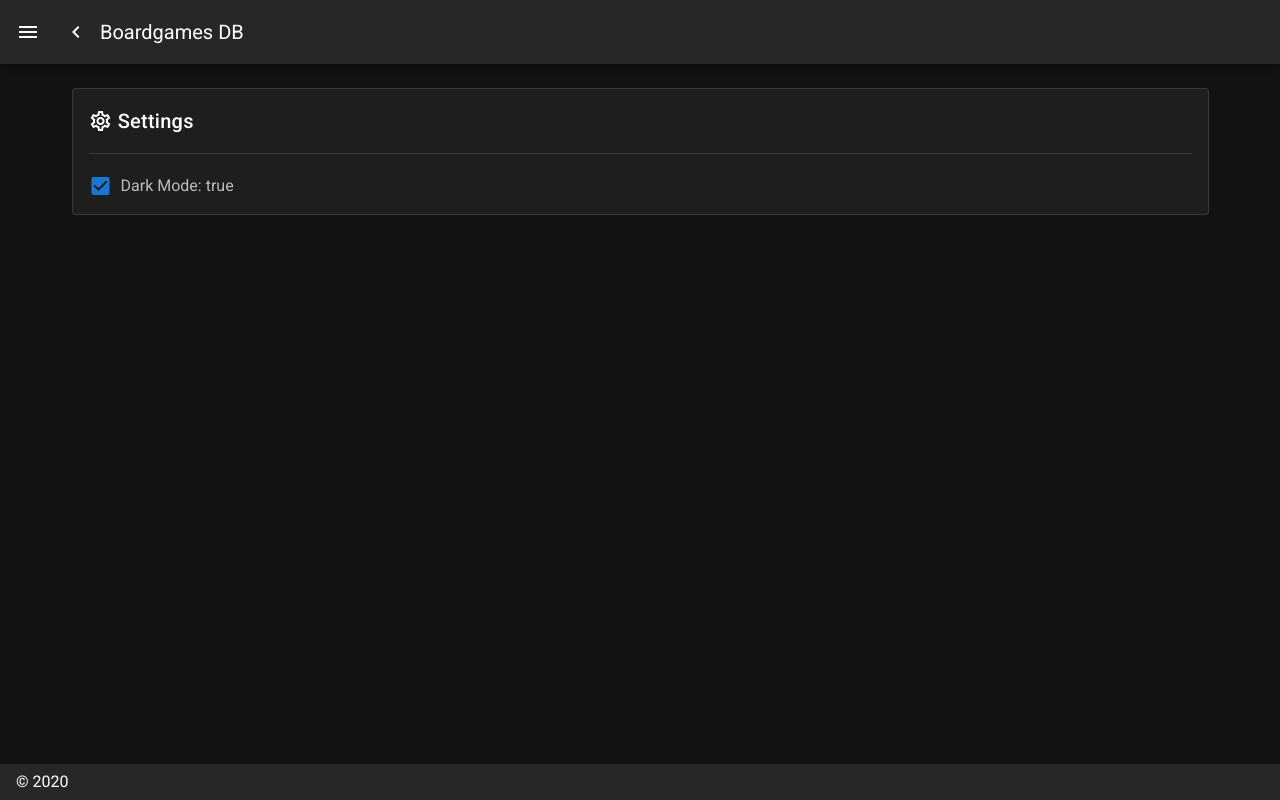
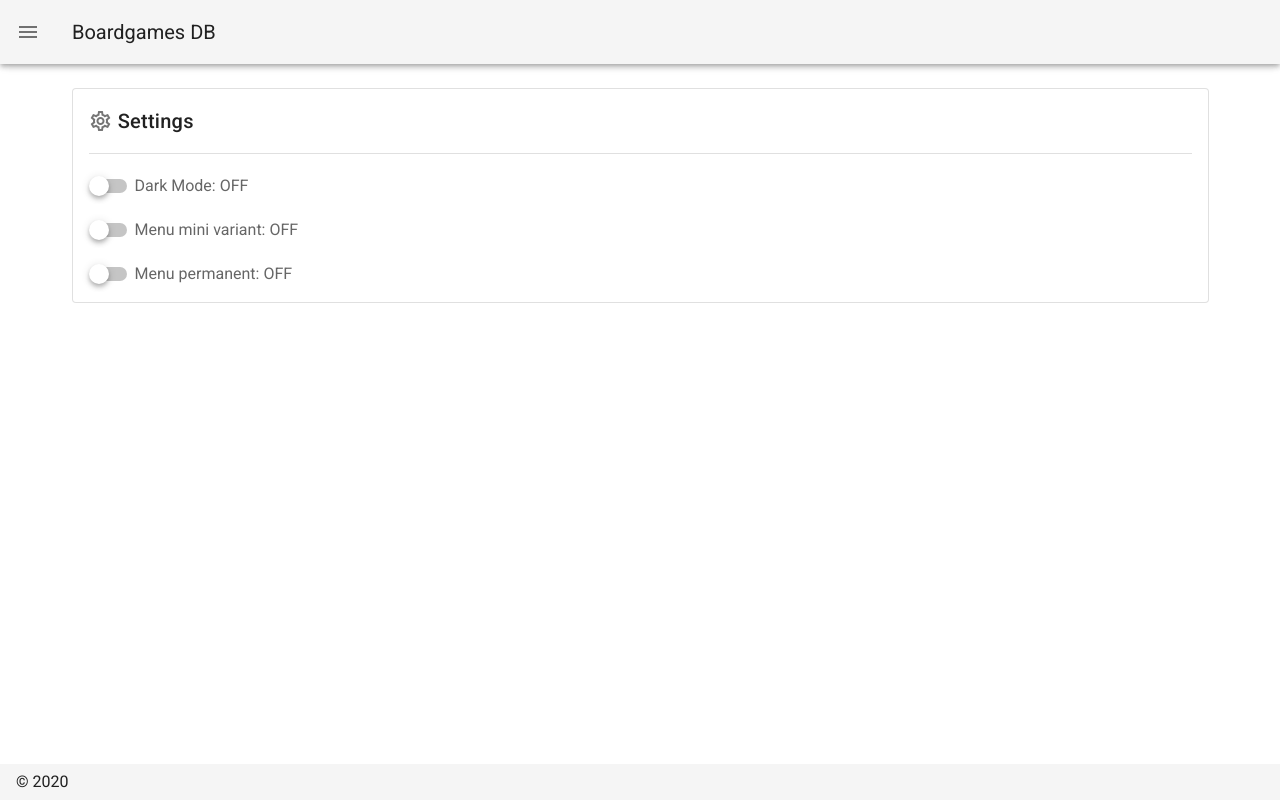
Before and after one commit to yumedzi/boardgames_db, a Nuxt app: page /settings in a window 1280 px wide. Built offline with nearby package versions, Linux system fonts and the light colour scheme.

Commit message:
Updated UI, settings, GameCard styling

```diff
--- a/components/GameCard.vue
+++ b/components/GameCard.vue
@@ -2,10 +2,10 @@
   <v-card class="mx-auto" outlined>
     <v-card-text>
       <v-row>
-        <v-col class="col-4">
-          <img width="200px" :src="currentGame.image ? currentGame.image.url : ''" />
+        <v-col cols="12" sm="3" md="4">
+          <img width="100%" :src="currentGame.image ? currentGame.image.url : ''" />
         </v-col>
-        <v-col class="col-8">
+        <v-col cols="12" sm="9" md="8">
           <v-row>
             <v-col class="d-flex align-content-center flex-wrap">
               <h1>{{ currentGame.name }}</h1>
--- a/components/GameEditor.vue
+++ b/components/GameEditor.vue
@@ -129,7 +129,7 @@
               <v-file-input label="Rules (PDF)"></v-file-input>
             </v-card-text>
 
-            <v-card-actions>
+            <v-card-actions v-if="mode === 'add'">
               <v-btn color="primary" type="submit">
                 <v-icon>mdi-content-save</v-icon>&nbsp;Submit
               </v-btn>
--- a/layouts/default.vue
+++ b/layouts/default.vue
@@ -6,6 +6,7 @@
         :mini-variant="miniVariant"
         :clipped="clipped"
         fixed
+        :permanent="menuPermanent"
         app
       >
         <v-list>
@@ -20,10 +21,7 @@
         </v-list>
       </v-navigation-drawer>
       <v-app-bar :clipped-left="clipped" fixed app>
-        <v-app-bar-nav-icon @click.stop="drawer = !drawer" />
-        <v-btn icon @click.stop="miniVariant = !miniVariant">
-          <v-icon>mdi-{{ `chevron-${miniVariant ? 'right' : 'left'}` }}</v-icon>
-        </v-btn>
+        <v-app-bar-nav-icon v-if="!menuPermanent" @click.stop="drawer = !drawer" />
 
         <v-toolbar-title v-text="title" />
       </v-app-bar>
@@ -42,16 +40,22 @@
 <script>
 export default {
   mounted() {
-    const theme = localStorage.getItem('useDarkTheme')
-    if (theme) {
-      let dark_mode = true
-      if (theme == 'false') {
-        dark_mode = false
-      }
-      console.log('dark mode from storage ' + dark_mode)
-      this.$store.dispatch('ui/setDarkMode', dark_mode)
-      this.$vuetify.theme.dark = dark_mode
-    }
+    const dark_storage = localStorage.getItem('useDarkTheme') || 'false'
+    const mini_storage = localStorage.getItem('miniVariant') || 'false'
+    const permament_storage = localStorage.getItem('menuPermanent') || 'false'
+
+    let dark_mode = dark_storage == 'true'
+    console.log('dark mode from storage ' + dark_mode)
+    this.$store.dispatch('ui/setDarkMode', dark_mode)
+    this.$vuetify.theme.dark = dark_mode
+
+    let miniVariant = mini_storage == 'true'
+    console.log('miniVariant from storage ' + miniVariant)
+    this.$store.dispatch('ui/setMiniVariant', miniVariant)
+
+    let menuPermanent = permament_storage == 'true'
+    console.log('menuPermanent from storage ' + menuPermanent)
+    this.$store.dispatch('ui/setMenuPermanent', menuPermanent)
   },
   data() {
     return {
@@ -80,11 +84,18 @@ export default {
           to: '/settings'
         }
       ],
-      miniVariant: false,
       right: true,
       rightDrawer: false,
       title: 'Boardgames DB'
     }
+  },
+  computed: {
+    miniVariant() {
+      return this.$store.state.ui.miniVariant
+    },
+    menuPermanent() {
+      return this.$store.state.ui.menuPermanent
+    }
   }
 }
 </script>
--- a/nuxt.config.js
+++ b/nuxt.config.js
@@ -65,7 +65,7 @@ module.exports = {
       dark: true,
       themes: {
         light: {
-          primary: colors.purple,
+          primary: colors.teal,
           secondary: colors.grey.darken1,
           accent: colors.shades.black,
           error: colors.red.accent3,
--- a/pages/game/_id.vue
+++ b/pages/game/_id.vue
@@ -4,7 +4,6 @@
       <v-col cols="12">
         <v-tabs
           class="elevation-2"
-          dark
           :grow="true"
           prev-icon="mdi-arrow-left-bold-box-outline"
           next-icon="mdi-arrow-right-bold-box-outline"
--- a/pages/index.vue
+++ b/pages/index.vue
@@ -15,7 +15,9 @@
               <v-icon>mdi-cards-playing-outline</v-icon>&nbsp;Boardgames Collection
             </v-toolbar-title>
             <v-spacer></v-spacer>
-            <v-switch v-model="singleExpand" label="Single expand" class="mt-2"></v-switch>
+            <v-btn class="primary" @click="$router.push('/add/')">
+              <v-icon class="mr-2">mdi-sticker-plus-outline</v-icon>Add new game
+            </v-btn>
           </v-toolbar>
         </template>
         <template v-slot:item.genres="{ item }">
--- a/pages/settings.vue
+++ b/pages/settings.vue
@@ -8,13 +8,24 @@
           </v-card-title>
           <v-card-text>
             <v-divider></v-divider>
-            <v-checkbox
+            <v-switch
               :input-value="dark_mode"
               @change="toggleDarkMode($event)"
               hide-details
-              inset
-              :label="`Dark Mode: ${dark_mode}`"
-            ></v-checkbox>
+              :label="`Dark Mode: ${dark_mode ? 'ON' : 'OFF'}`"
+            ></v-switch>
+            <v-switch
+              :input-value="miniVariant"
+              @change="toggleMiniVariant($event)"
+              hide-details
+              :label="`Menu mini variant: ${miniVariant ? 'ON' : 'OFF'}`"
+            ></v-switch>
+            <v-switch
+              :input-value="menuPermanent"
+              @change="toggleMenuPermanent($event)"
+              hide-details
+              :label="`Menu permanent: ${menuPermanent ? 'ON' : 'OFF'}`"
+            ></v-switch>
           </v-card-text>
         </v-card>
       </v-col>
@@ -31,10 +42,20 @@ export default {
   methods: {
     toggleDarkMode(new_value) {
       new_value = Boolean(new_value)
-      console.log(`Current value is ${this.dark_mode}`)
       this.$store.dispatch('ui/setDarkMode', new_value)
       this.$vuetify.theme.dark = new_value
       localStorage.setItem('useDarkTheme', new_value.toString())
+    },
+    toggleMiniVariant(new_value) {
+      new_value = Boolean(new_value)
+      console.log(`Current value is ${this.miniVariant}`)
+      this.$store.dispatch('ui/setMiniVariant', new_value)
+      localStorage.setItem('miniVariant', new_value.toString())
+    },
+    toggleMenuPermanent(new_value) {
+      new_value = Boolean(new_value)
+      this.$store.dispatch('ui/setMenuPermanent', new_value)
+      localStorage.setItem('menuPermanent', new_value.toString())
     }
   },
   mounted() {
@@ -49,6 +70,12 @@ export default {
     },
     dark_mode() {
       return this.$store.state.ui.dark_mode
+    },
+    miniVariant() {
+      return this.$store.state.ui.miniVariant
+    },
+    menuPermanent() {
+      return this.$store.state.ui.menuPermanent
     }
   }
 }
--- a/store/ui.js
+++ b/store/ui.js
@@ -1,15 +1,29 @@
 export const state = () => ({
-  "dark_mode": true
+  "dark_mode": true,
+  "miniVariant": false,
+  "menuPermanent": false
 })
 
 export const mutations = {
   SET_DARK_MODE(state, dark_mode) {
     state.dark_mode = dark_mode
+  },
+  SET_MINI(state, miniVariant) {
+    state.miniVariant = miniVariant
+  },
+  SET_PERMANENT(state, menuPermanent) {
+    state.menuPermanent = menuPermanent
   }
 }
 
 export const actions = {
   setDarkMode({ commit }, dark_mode) {
     commit('SET_DARK_MODE', dark_mode)
+  },
+  setMiniVariant({ commit }, miniVariant) {
+    commit('SET_MINI', miniVariant)
+  },
+  setMenuPermanent({ commit }, menuPermanent) {
+    commit('SET_PERMANENT', menuPermanent)
   }
 }
```
